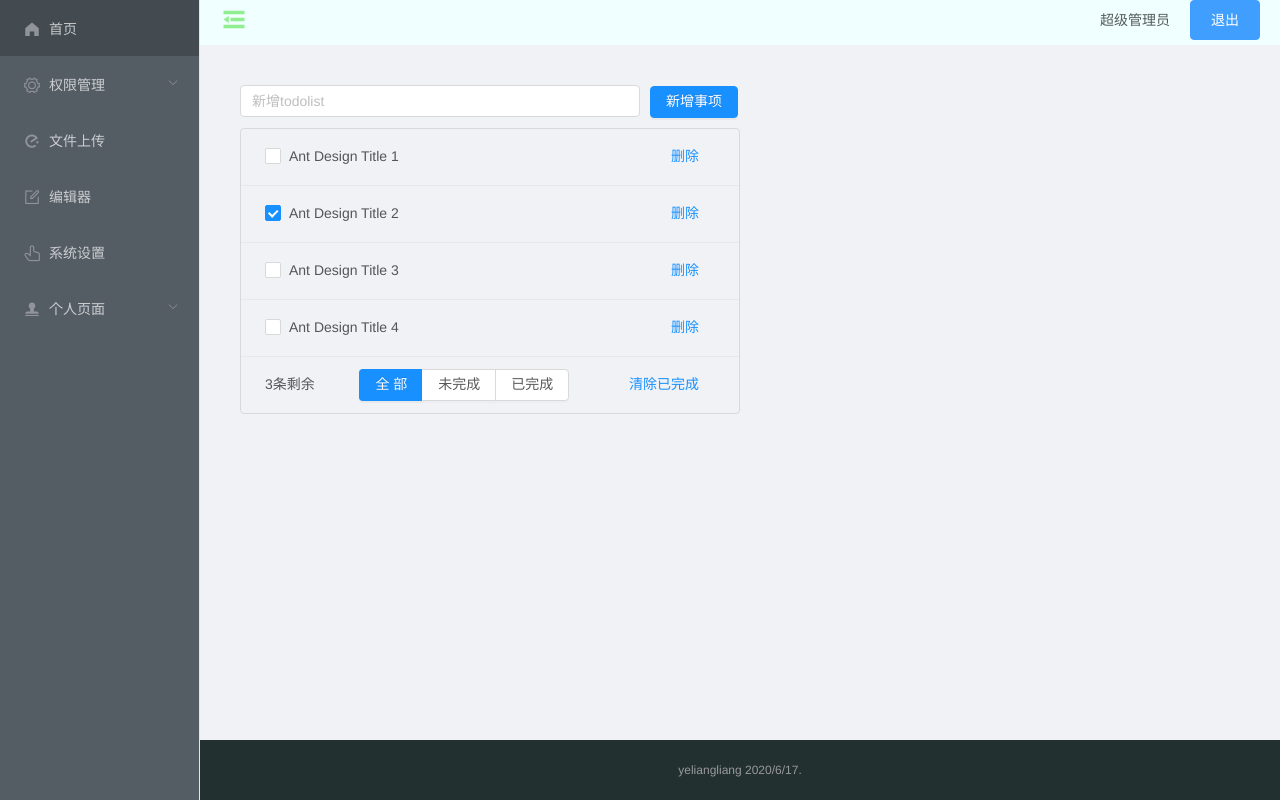
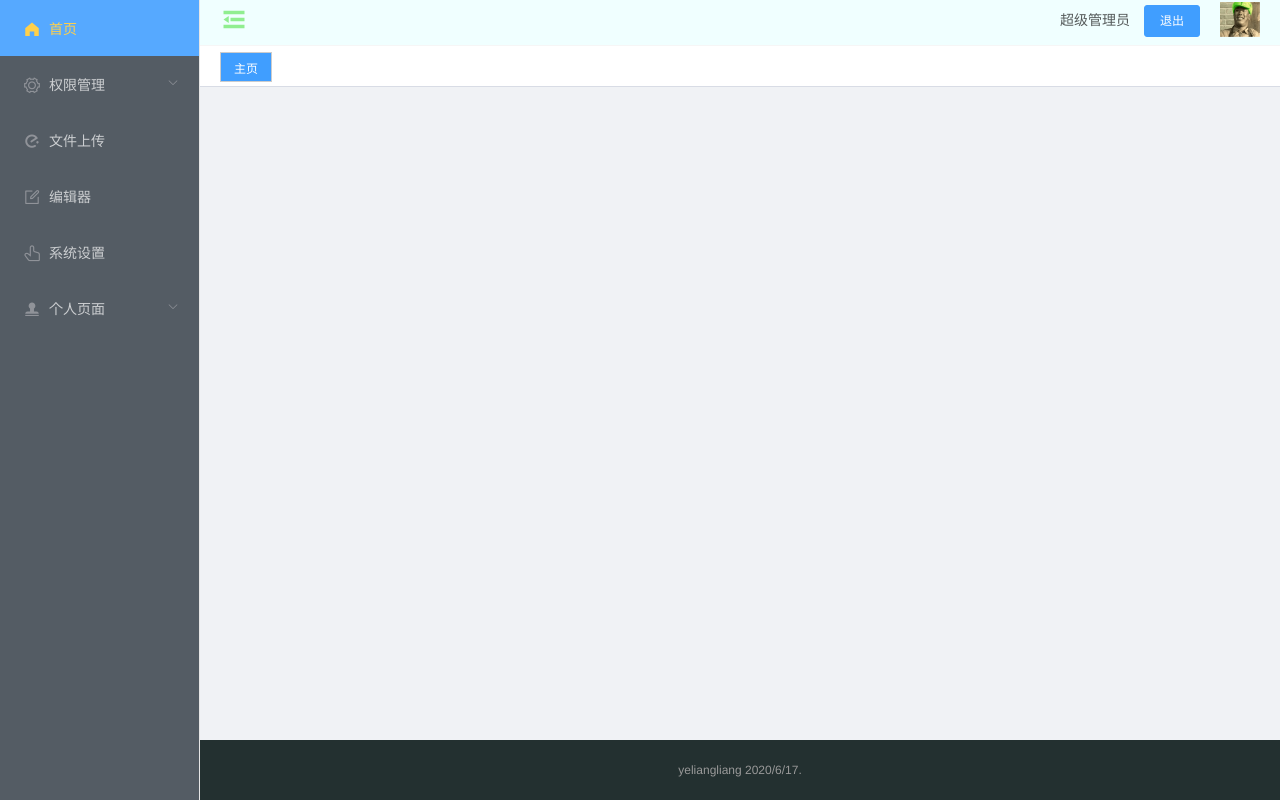
Before and after one commit to FreedomOn/vue-router-and-vuex, a Vue app: page /#/index in a window 1280 px wide. Built offline with nearby package versions, Linux system fonts and the light colour scheme; sample sign-in values are in the browser's storage.

Commit message:
新增tabnav功能

```diff
--- a/src/components/header.vue
+++ b/src/components/header.vue
@@ -13,23 +13,31 @@
       </span>
       <!-- 登录者名字 -->
       <span class="name">{{info.permissions}}</span>
-      <el-button type="primary" @click="out" class="btn">退出</el-button>
+      <el-button type="primary" size="small" @click="out" class="btn">退出</el-button>
+      <!-- 图片 -->
+      <span class="icon"><img :src="avatar"/></span>
     </div>
+     <tabNav></tabNav>
   </div>
 </template>
 
 <script>
 import Cookies from "js-cookie";
 import { mapGetters } from "vuex";
+import tabNav from './layout/tav'
 export default {
   computed: {
     ...mapGetters(["openclose","info"])
+  },
+  components:{
+    tabNav
   },
   data() {
     return {
       isfullScreen: true,
       Fullscreen:"quan",
       tip:'全屏展示',
+      avatar:'../../../static/img/user.jpg'
     };
   },
   methods: {
@@ -86,7 +94,7 @@ export default {
 </script>
 
 <!-- Add "scoped" attribute to limit CSS to this component only -->
-<style scoped>
+<style    scoped>
 #nav {
   height: 45px;
   background: azure;
@@ -94,7 +102,8 @@ export default {
 }
 .btn {
   position: absolute;
-  right: 20px;
+  right: 80px;
+  top: 5px;
 }
 .hideAside {
   position: absolute;
@@ -105,15 +114,25 @@ export default {
 }
 .fullScreen{
   position: absolute;
-    right: 200px;
-    top: 0px;
-    /* background: red; */
-    font-size: 26px;
-    cursor: pointer;
+  right: 240px;
+  top: 0px;
+  /* background: red; */
+  font-size: 20px;
+  cursor: pointer;
+  top: 5px;
 }
 .name{
   position: absolute;
-    right: 110px;
+    right: 150px;
     top: 10px;
 }
+.icon{
+  position: absolute;
+  right: 20px;
+  top: 2px;
+}
+img{
+    width: 40px;
+    height: 35px;
+  }
 </style>
--- a/src/components/index.vue
+++ b/src/components/index.vue
@@ -9,7 +9,7 @@
         collapse  侧边栏是否展开 默认false  展开 true是合并
       -->
       <el-menu
-        :default-active="key"
+        :default-active="$route.path"
         class="el-menu-vertical"
         @select="select"
         background-color="#545c64"
@@ -61,6 +61,7 @@ export default {
     };
   },
   created() {
+    console.log(this.$route.path,'=======')
     // 在index路由定义的一些元信息 放在meta信息
     let newKey = localStorage.getItem("key");
     console.log(newKey, "create");
@@ -72,13 +73,34 @@ export default {
     // console.log(this.$store.getters.routers,'getters')
   },
   methods: {
-    select(key, keyPath) {
+    select(key) {
       // console.log(key, keyPath);
       // localStorage.setItem("key", key);
       // let newKey = localStorage.getItem("key");
       // console.log(newKey, "newkey");
       // this.key = newKey;
       // console.log(this.key, "this.key");
+      // 点击左侧导航时  将点击的添加至store中
+        let router = this.$store.getters.routers
+        let name = ''
+        let navTitle = function (path, routerARR) {
+          for (let i = 0; i < routerARR.length; i++) {
+            if (routerARR[i].children.length > 0 || routerARR[i].path === path) {
+              if (routerARR[i].path === path && routerARR[i].children.length < 1) {
+                name = routerARR[i].name
+                break
+              }
+              navTitle(path, routerARR[i].children)
+            }
+          }
+          return name
+        }
+        this.$store.dispatch('addTab', {
+          title: navTitle(key, router),
+          path: key
+        })
+
+
     }
   }
 };
--- /dev/null
+++ b/src/components/layout/tav.vue
@@ -0,0 +1,221 @@
+<template>
+  <div>
+    <div class="tabnavBox">
+      <!--
+            contextmenu.prevent：vue2.0鼠标右键事件
+           tabnavBox 是存储所有tabNav的数据容器，每次点击左侧菜单就会把数据添加到tabnavBox
+      -->
+      <transition-group name="list" tag="ul">
+        <li
+          v-for="(item, index) in $store.getters.tabnavBox"
+          @contextmenu.prevent="openMenu(item,$event,index)"
+          :key="item.title"
+          class="tabnav"
+          :class="{ active: $route.path === item.path }"
+        >
+          <router-link :to="item.path">{{ item.title }}</router-link>
+          <i @click="removeTab(item)" class="el-icon-error" v-if="index !== 0"></i>
+        </li>
+      </transition-group>
+    </div>
+    <!-- 右击菜单 -->
+    <ul
+      v-show="this.rightMenuShow"
+      :style="{left:this.left+'px',top:this.top+'px'}"
+      class="menuBox"
+    >
+      <li @click="removeTab($store.getters.rightNav)">
+        <i class="fa fa-remove"></i>
+        {{rightMenu.close }}
+      </li>
+      <li @click="removeOtherTab($store.getters.rightNav)">{{ rightMenu.closeOther }}</li>
+      <li @click="removeAllTab">{{ rightMenu.closeAll }}</li>
+    </ul>
+  </div>
+</template>
+
+<script>
+export default {
+  name: "tabNav",
+  data() {
+    return {
+      rightMenuShow: false,
+      left: 0,
+      top: 0,
+      rightMenu: {
+        close: "关闭",
+        closeOther: "关闭其他",
+        closeAll: "全部关闭"
+      },
+      key:'',
+    };
+  },
+  methods: {
+    openMenu(item, e, index) {
+      console.log(item, e, index);
+      if (index === 0) {
+        return false;
+      }
+      this.rightMenuShow = true;
+      this.left = e.clientX + 10;
+      this.top = e.clientY;
+      this.$store.dispatch("openMenu", item);
+    },
+    removeTab(tabItem) {
+      this.$store.dispatch("removeTab", {
+        tabItem,
+        fullPath: this.$route.fullPath,
+        router: this.$router
+      });
+    },
+    removeOtherTab(tabItem) {
+         this.$store.dispatch("removeOtherTab", { tabItem, router: this.$router });
+    },
+    removeAllTab() {
+        this.$store.dispatch("removeOtherTab", {
+        all: true,
+        router: this.$router
+      });
+    }
+  },
+  watch: {
+    rightMenuShow(value) {
+        console.log(value,'value---')
+      if (value) {
+        document.body.addEventListener("click", () => {
+          this.rightMenuShow = false;
+        });
+      } else {
+        document.body.removeEventListener("click", () => {
+          this.rightMenuShow = false;
+        });
+      }
+    }
+  }
+};
+</script>
+<style>
+.tabnav {
+  display: inline-block;
+  transition: all 0.5s;
+}
+.list-enter,
+.list-leave-to {
+  opacity: 0;
+  transform: translateY(30px);
+}
+.list-enter-active {
+  transition: all 0.5s;
+}
+
+.list-leave-active {
+  position: absolute;
+  transition: all 1s;
+}
+</style>
+<style lang="scss">
+$top: top;
+$bottom: bottom;
+$left: left;
+$right: right;
+$leftright: ($left, $right);
+
+%w100 {
+  width: 100%;
+}
+
+%h100 {
+  height: 100%;
+}
+
+%cursor {
+  cursor: pointer;
+}
+
+@mixin set-value($side, $value) {
+  @each $prop in $leftright {
+    #{$side}-#{$prop}: $value;
+  }
+}
+
+.tabnavBox {
+  @extend %w100;
+  height: 42px;
+  min-height: 42px;
+  overflow: hidden;
+  border-#{$top}: 1px solid #f6f6f6;
+  border-#{$bottom}: 1px solid #d8dce5;
+
+  -webkit-box-shadow: 0 1px 3px 0 rgba(0, 0, 0, 0.12),
+    0 0 3px 0 rgba(0, 0, 0, 0.04);
+  box-shadow: 0 1px 3px 0 rgba(0, 0, 0, 0.12), 0 0 3px 0 rgba(0, 0, 0, 0.04);
+  ul {
+    display: flex;
+    justify-content: flex-start;
+    padding-#{$left}: 20px;
+    flex-wrap: nowrap;
+    overflow-x: auto;
+    li {
+      height: 30px;
+      line-height: 31px;
+      @extend %cursor;
+      margin-#{$top}: 6px;
+      margin-#{$right}: 5px;
+
+      border: 1px solid #cccccc;
+
+      overflow: hidden;
+      &:not(:first-child) {
+        padding-#{$right}: 10px;
+        min-width: 80px;
+      }
+      a {
+        @include set-value(padding, 13px);
+        display: inline-block;
+        @extend %h100;
+        font-size: 12px;
+        color: #999999;
+      }
+      &:nth-child(n + 2) {
+        a {
+          padding-#{$right}: 15px;
+        }
+      }
+      i {
+        @extend %cursor;
+        &:hover {
+          color: red;
+        }
+      }
+    }
+    li.active {
+      background: #409eff;
+      color: #ffffff;
+      a {
+        color: #ffffff;
+      }
+    }
+  }
+}
+
+.menuBox {
+  margin: 0;
+  background: #fff;
+  z-index: 999;
+  position: absolute;
+  padding: 5px 0;
+  border: 1px solid #cccccc;
+  font-size: 12px;
+  font-weight: 400;
+  color: #333;
+  box-shadow: 2px 1px 6px 0 rgba(0, 0, 0, 0.3);
+  li {
+    margin: 0;
+    padding: 7px 16px;
+    @extend %cursor;
+    &:hover {
+      background: #e1e6ea;
+    }
+  }
+}
+</style>
--- a/src/router/index.js
+++ b/src/router/index.js
@@ -18,7 +18,7 @@ export const defaultRouter = [
     hidden: true,
     children: []
   },{
-    path: '/',
+    path: '/index',
     component: layout,
     // redirect: '/index',
     alone: true,  //true代表只有一级菜单  不加代表可以有好几级菜单
--- a/src/store/index.js
+++ b/src/store/index.js
@@ -5,6 +5,8 @@ import todo from './modules/todo'
 import addsub from './modules/addsub'
 import routerData from './modules/routerData'
 import role from './modules/roles'
+// tab 组件
+import tabnav from './modules/tabNav'
 import Cookies from 'js-cookie' //引进cookie
 Vue.use(Vuex)
 
@@ -15,7 +17,6 @@ const store = new Vuex.Store({
     token: Cookies.get('token'),
     isCollapse: false,
     openclose: "el-icon-s-fold",
-    // classopen:"el-icon-s-unfold"
   },
   // 只有mutations定义的函数才有权利去修改state中的数据
   mutations: {
@@ -72,12 +73,17 @@ const store = new Vuex.Store({
     // routerdata
     routers: state => state.routerData.routers,
     addRouters: state => state.routerData.addRouters,
+    // tabnav
+    rightNav: state => state.tabnav.rightNav,
+    tabnavBox: state => state.tabnav.tabnavBox,
+
   },
   modules: {
     todo,
     addsub,
     routerData,
-    role
+    role,
+    tabnav
   },
 })
 
--- /dev/null
+++ b/src/store/modules/tabNav.js
@@ -0,0 +1,65 @@
+export default {
+    state: {
+      rightNav: {},
+      tabnavBox: [
+        {
+          title: '主页',
+          path: '/index'
+        }
+      ]
+    },
+    mutations: {
+      addTab (state, arg) {
+        state.isActive = arg.path
+        for (let i = 0; i < state.tabnavBox.length; i++) {
+          if (state.tabnavBox[i].path === arg.path) {
+            return false
+          }
+        }
+        state.tabnavBox.push({
+          title: arg.title,
+          path: arg.path
+        })
+      },
+      openMenu (state, arg) {
+        state.rightNav = arg
+      },
+      removeTab (state, arg) {
+        let index = state.tabnavBox.findIndex(function (value, key) {
+          return value.path === arg.tabItem.path
+        })
+        state.tabnavBox.splice(index, 1)
+        if (arg.tabItem.path === arg.fullPath) {
+          let tabActive = state.tabnavBox[index] || state.tabnavBox[index - 1]
+          arg.router.push(tabActive.path)
+        }
+      },
+      removeOtherTab (state, arg) {
+        state.tabnavBox = [{
+          title: 'home',
+          path: '/index'
+        }]
+        if (arg.all) {
+          arg.router.push('/index')
+          return false
+        }
+        state.tabnavBox.push(arg.tabItem)
+        arg.router.push(arg.tabItem.path)
+      },
+
+    },
+    actions: {
+      addTab ({commit}, arg) {
+        commit('addTab', arg)
+      },
+      openMenu ({commit}, arg) {
+        commit('openMenu', arg)
+      },
+      removeTab ({commit}, arg) {
+        commit('removeTab', arg)
+      },
+      removeOtherTab ({commit}, arg) {
+        commit('removeOtherTab', arg)
+      },
+    }
+  }
```
Also changed, not shown: static/img/user.jpg (added).
